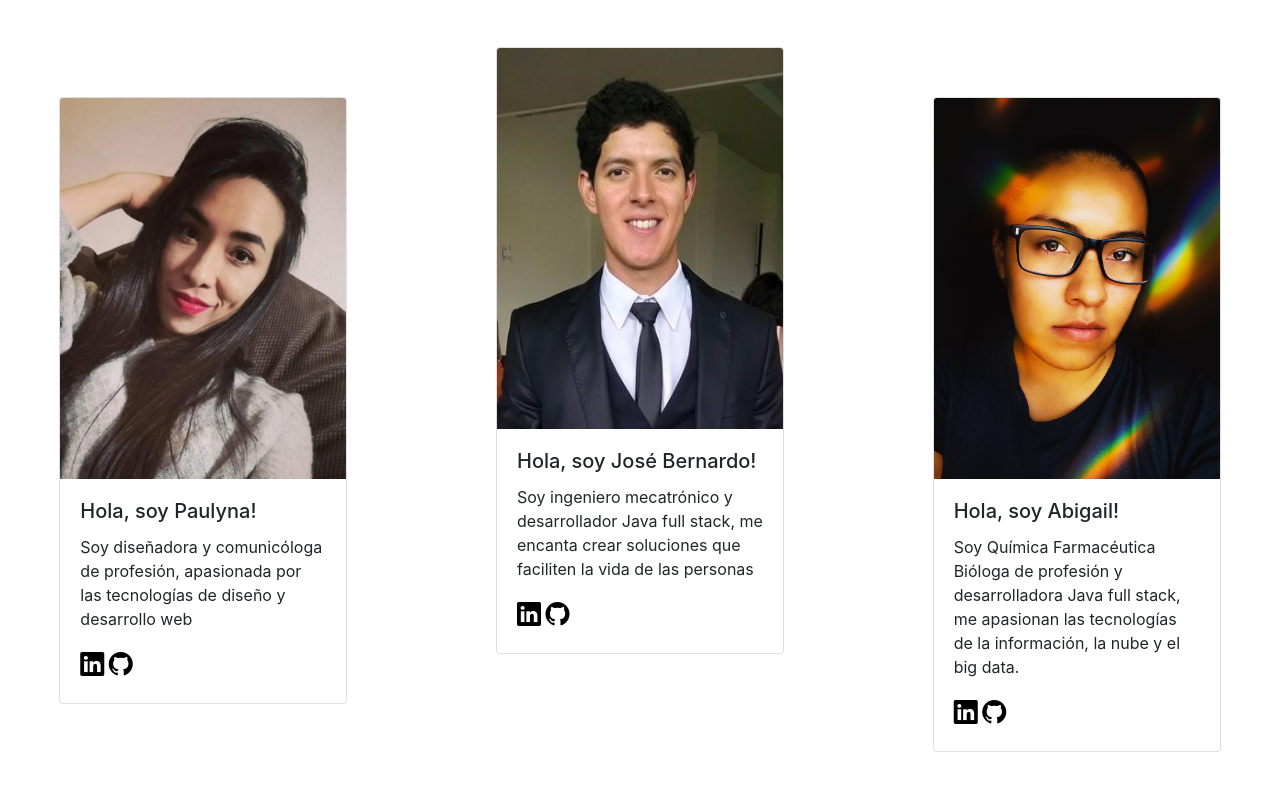
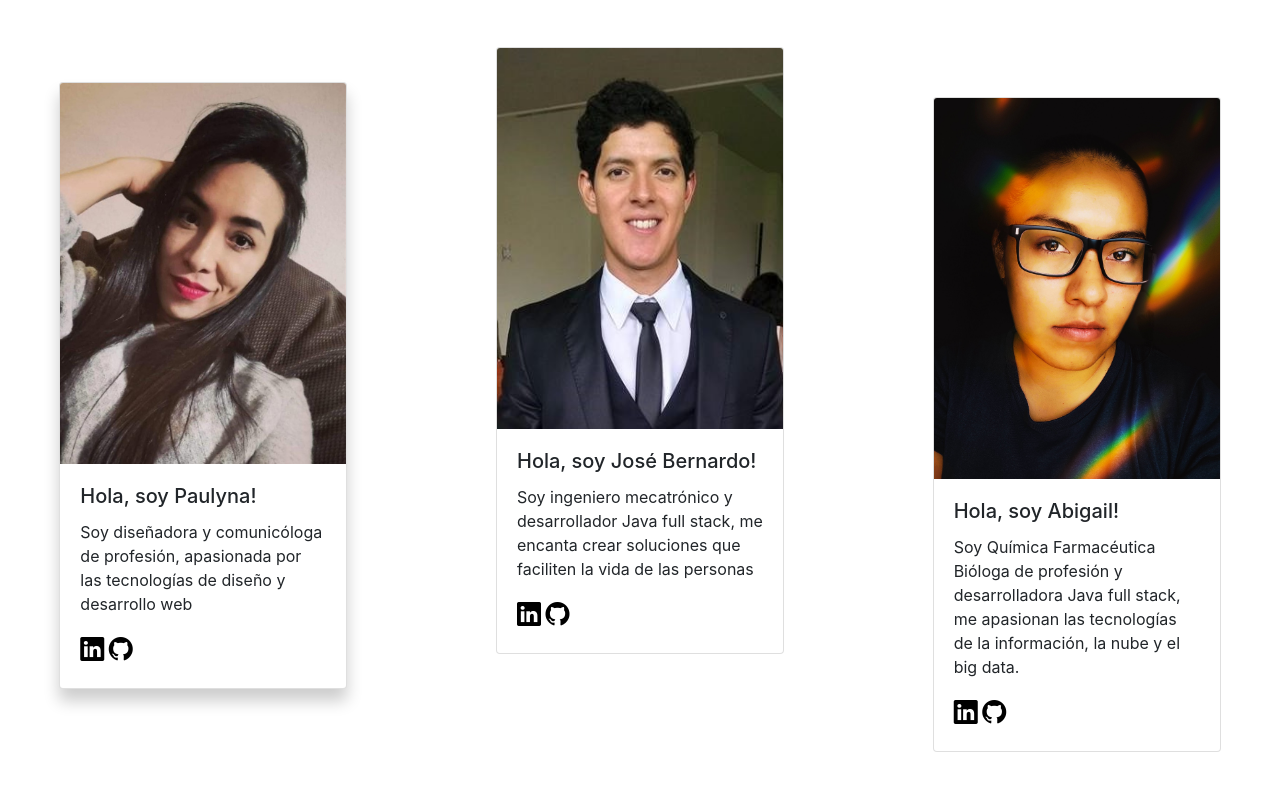
Before and after one commit to AbigailMRod/Eladoscuro, a plain HTML site: page pages/nosotros.html in a window 1280 px wide. In both pictures the pointer is over the element 203 px from the left and 1057 px from the top of the page. Shown: the part 657-1445 px from the top of the page. Drawn offline with nearby package versions, Linux system fonts and the light colour scheme; files whose address does not match are found by name.

Commit message:
animaciones de tarjetas en pagina de nosotros

```diff
--- a/CSS/nosotros.css
+++ b/CSS/nosotros.css
@@ -43,6 +43,14 @@ max-height:100%;
 .containerCards {
     margin-top: 10%;
 }
+
+.card:hover{
+  transform: translateY(-15px);
+  box-shadow: 0 12px 16px rgba(0, 0, 0, 0.2);
+  transition: all 0.25s;
+
+}
+
 
 header {
     box-sizing: content-box;
```
